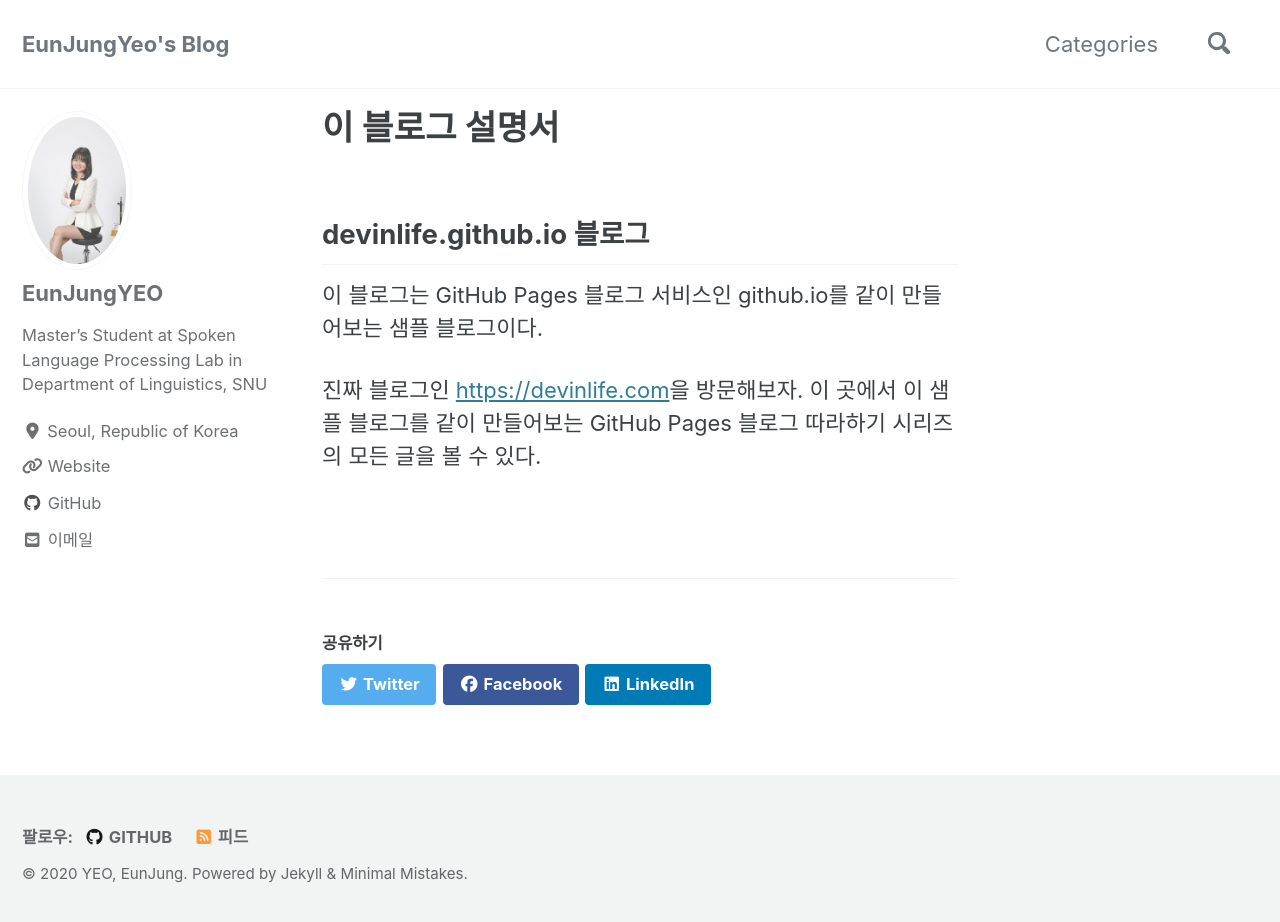
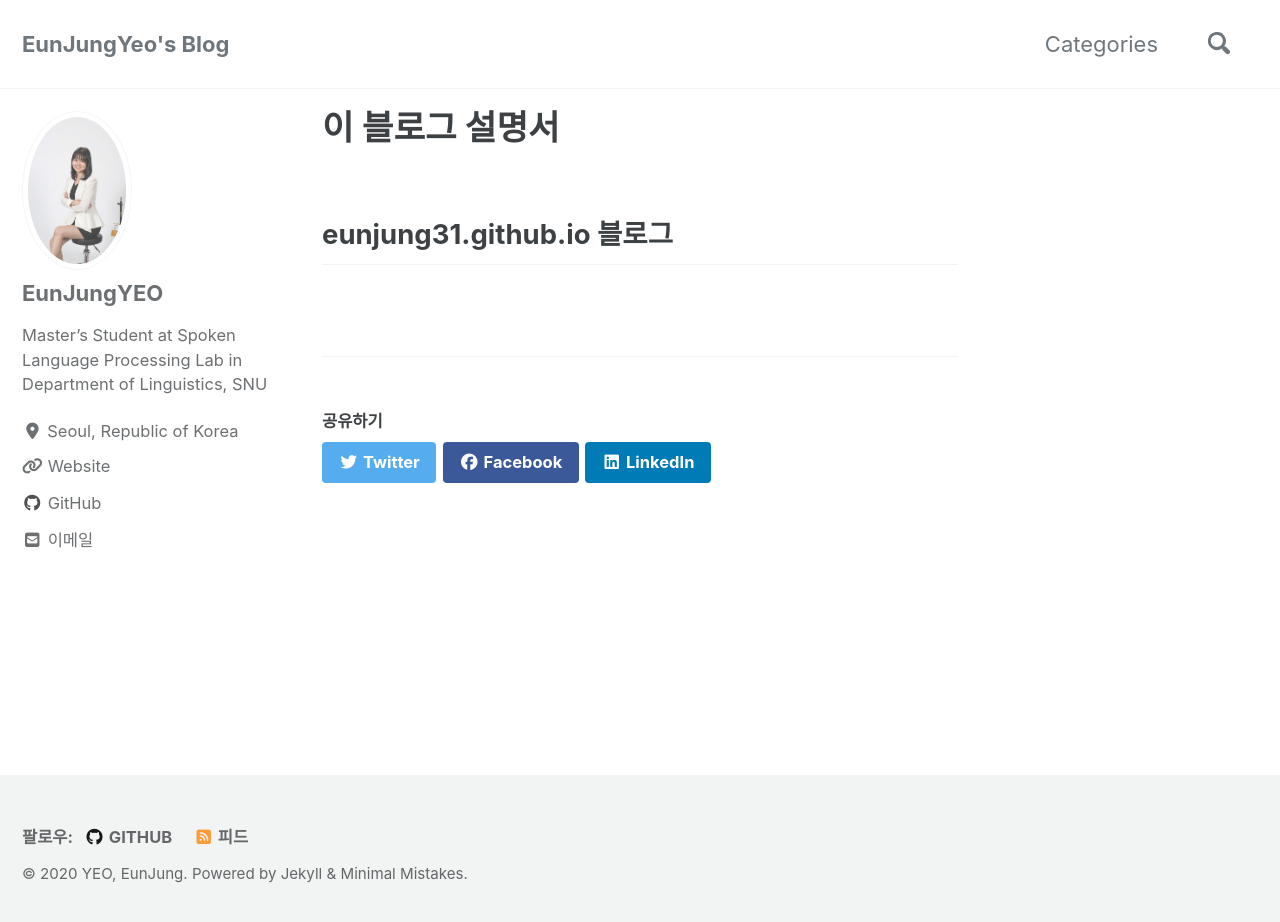
Before and after one commit to eunjung31/eunjung31.github.io, a Jekyll site: the page built from about.md, in a window 1280 px wide and 930 px high. Shown: the top 922 px of the window. Built offline with Jekyll 4.4.1, drawn with Linux system fonts in a browser that asks for light colours; cached includes are drawn as plain includes; nearby versions of some CDN libraries.

Commit message:
Update about.md

```diff
--- a/about.md
+++ b/about.md
@@ -4,10 +4,4 @@ permalink: /about/
 layout: single
 ---
 
-## devinlife.github.io 블로그
-
-이 블로그는 GitHub Pages 블로그 서비스인 github.io를 같이 만들어보는 샘플 블로그이다.
-
-진짜 블로그인 <https://devinlife.com>을 방문해보자.
-이 곳에서 이 샘플 블로그를 같이 만들어보는 GitHub Pages 블로그 따라하기 시리즈의
-모든 글을 볼 수 있다.
+## eunjung31.github.io 블로그
```
